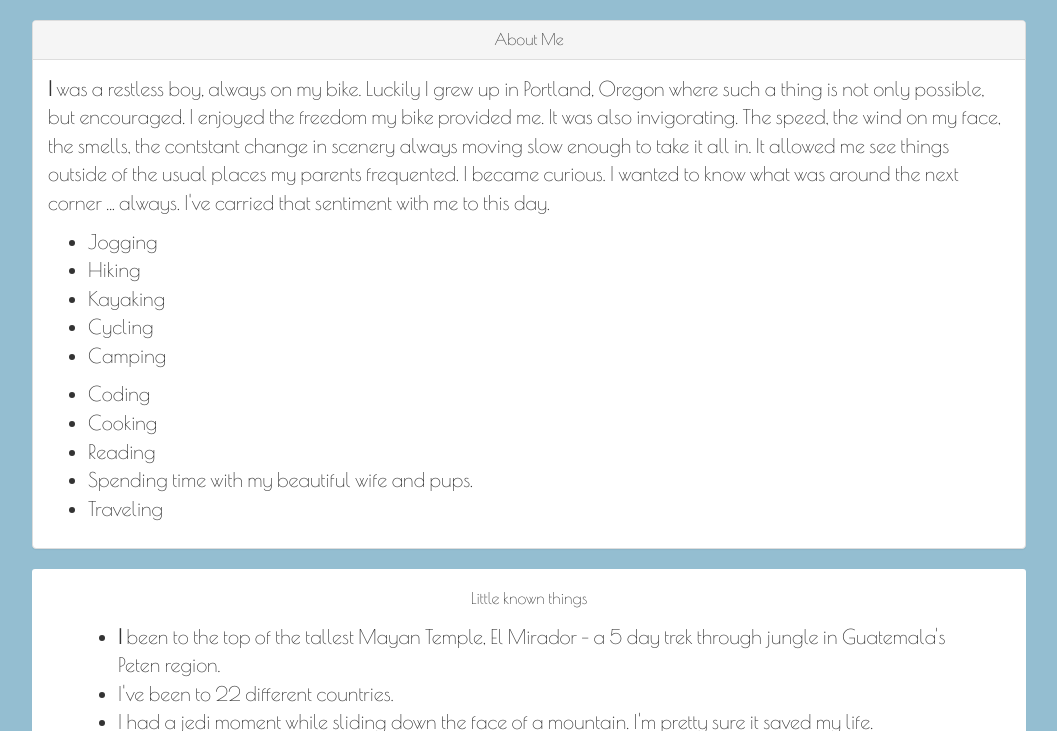
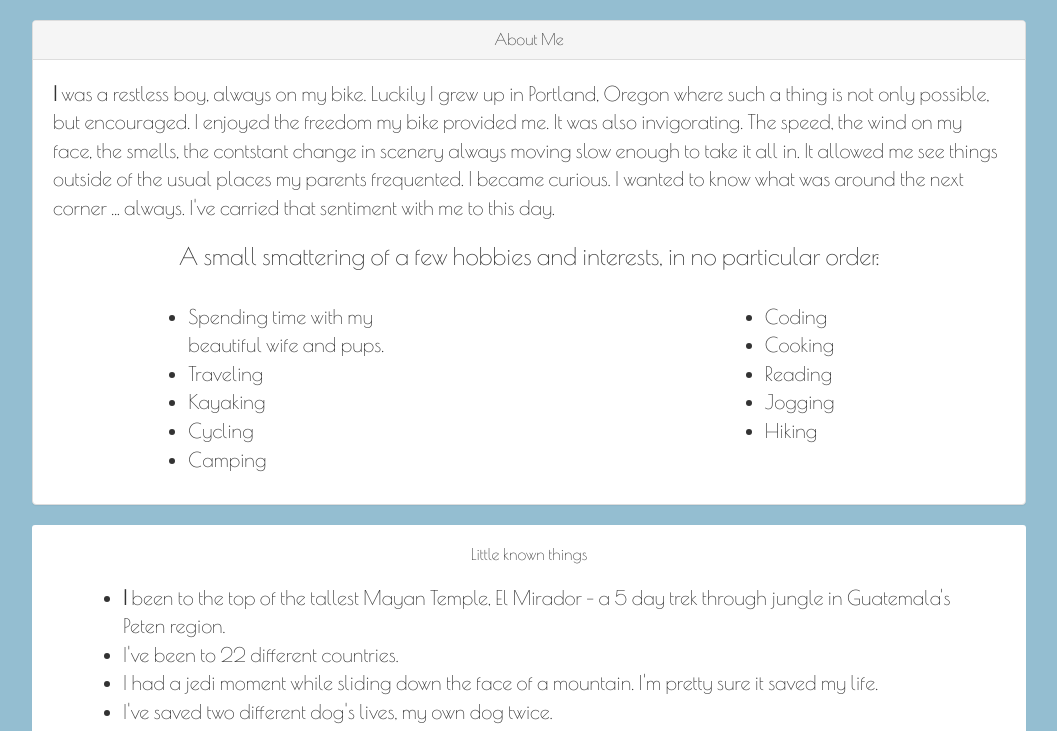
Before and after one commit to Evan-Alexander/jb-site, a plain HTML site: page index.html in a window 1280 px wide. Shown: the part 809-1540 px from the top of the page, without its empty margins (111-1168 px from the left). Drawn offline with nearby package versions, Linux system fonts and the light colour scheme.

Commit message:
add styling to lists in about me. It will not look so vertical.

```diff
--- a/css/styles.css
+++ b/css/styles.css
@@ -15,20 +15,33 @@ h1 {
 /*********
 Layout
 *********/
-h2 {
+h1,
+h2,
+h3 {
   text-align: center;
 }
 .container {
   width: 80%;
 }
 
-
-
 h1 {
   font-size: 2.5em;
-  text-align: center;
   padding-top: 2.5%;
   padding-bottom: 2.5%;
+}
+
+h3 {
+  padding-bottom: 2.5%;
+}
+
+.panel-body {
+  padding: 20px;
+}
+
+.list-left {
+  float: left;
+  margin-right: 40%;
+  margin-left: 10%;
 }
 
 
--- a/index.html
+++ b/index.html
@@ -22,9 +22,10 @@
           <div class="panel-body">
             <p> <strong>I</strong> was a restless boy, always on my bike.  Luckily I grew up in Portland, Oregon where such a thing is not only possible, but encouraged.  I enjoyed the freedom my bike provided me.  It was also invigorating. The speed, the wind on my face, the smells, the contstant change in scenery always moving slow enough to take it all in.  It allowed me see things outside of the usual places my parents frequented.  I became curious.  I wanted to know what was around the next corner ... always.  I've carried that sentiment with me to this day.
             </p>
-            <ul>
-              <li>Jogging</li>
-              <li>Hiking</li>
+            <h3>A small smattering of a few hobbies and interests, in no particular order: </h3>
+            <ul class="list-left">
+              <li>Spending time with my <br> beautiful wife and pups.</li>
+              <li>Traveling</li>
               <li>Kayaking</li>
               <li>Cycling</li>
               <li>Camping</li>
@@ -33,8 +34,8 @@
               <li>Coding</li>
               <li>Cooking</li>
               <li>Reading</li>
-              <li>Spending time with my beautiful wife and pups.</li>
-              <li>Traveling</li>
+              <li>Jogging</li>
+              <li>Hiking</li>
             </ul>
           </div>
         </div>
```
